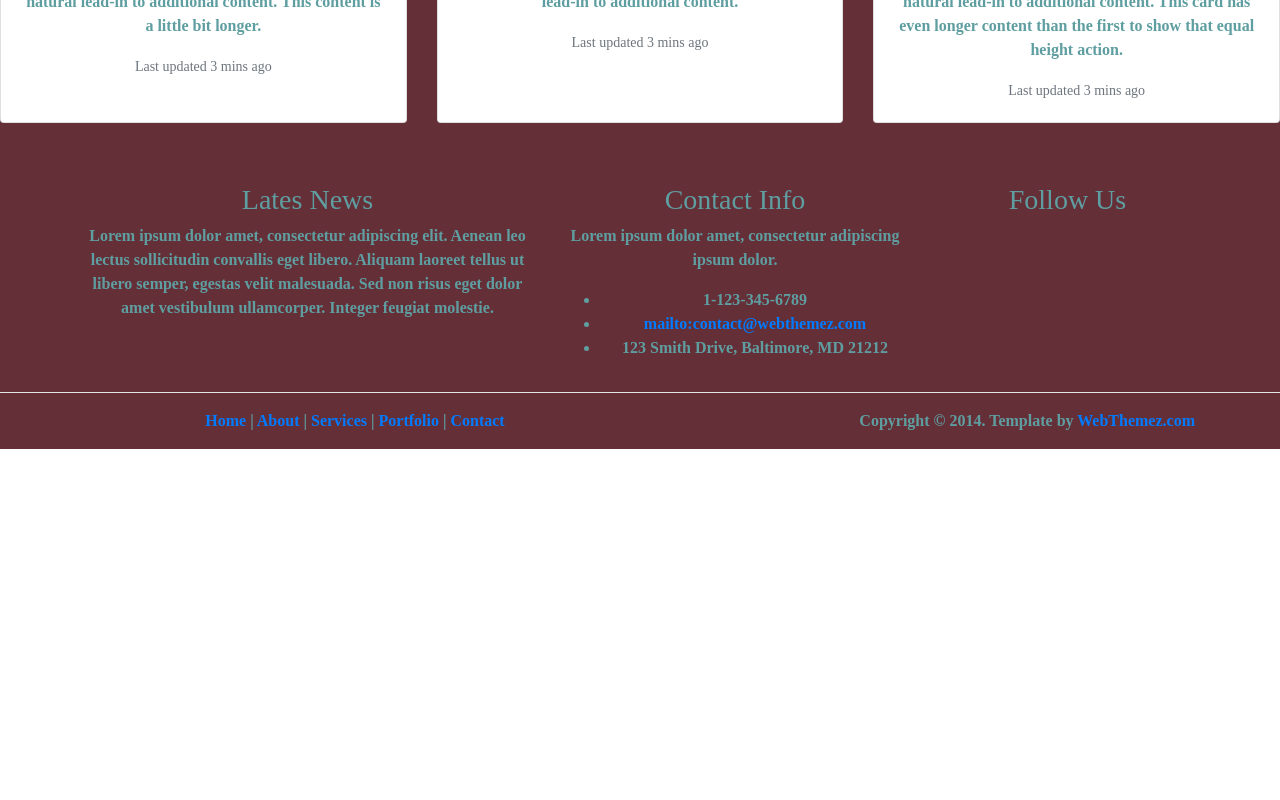
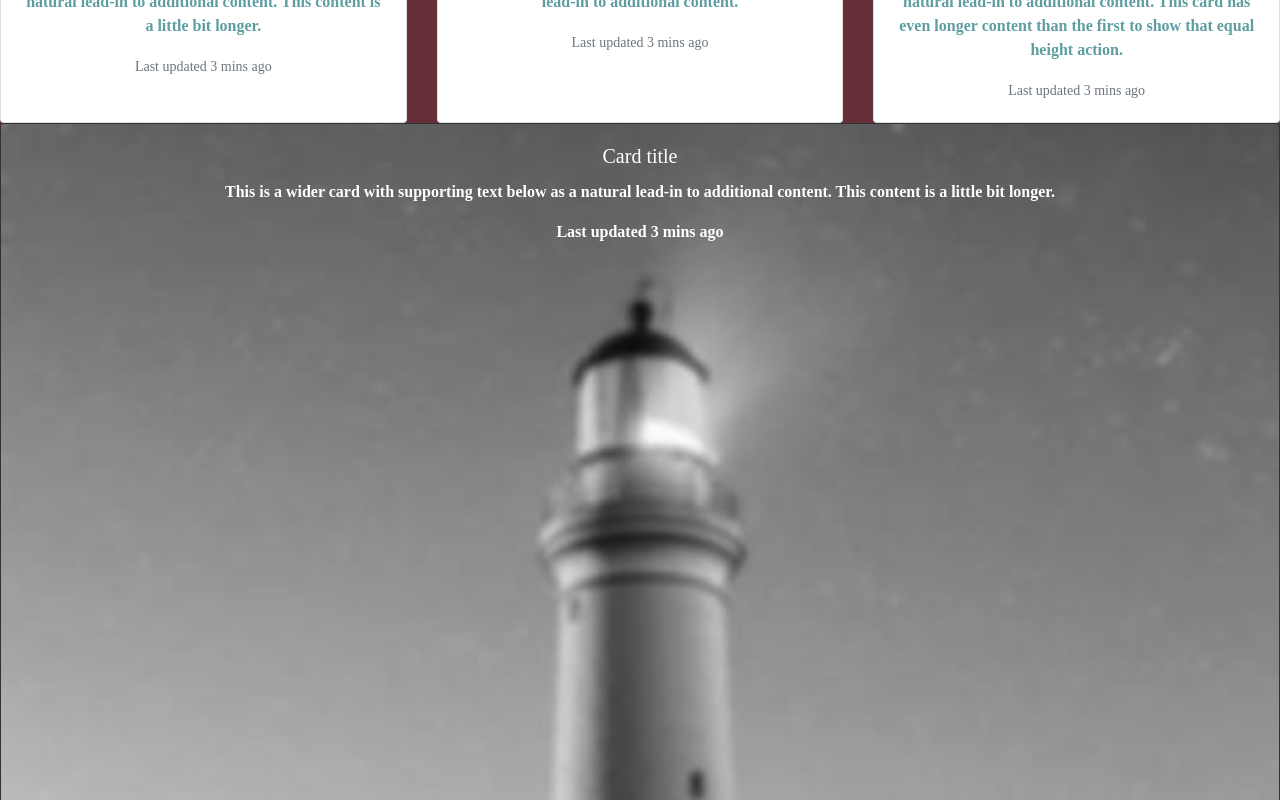
Before and after one commit to biswas-debojyoti/project3, a React (Create React App) app: page / in a window 1280 px wide. Shown: the part 1260-2060 px from the top of the page. Before the commit the page ends 1709 px from the top, so only its background shows below. Built offline with nearby package versions, Linux system fonts and the light colour scheme.

Commit message:
image detail

```diff
--- a/src/Components/Home/Home.js
+++ b/src/Components/Home/Home.js
@@ -67,7 +67,14 @@
         </div>
       </div>
 
-
+      <div class="card bg-dark text-white">
+  <img src={image6} class="card-img" alt="..."/>
+  <div class="card-img-overlay">
+    <h5 class="card-title">Card title</h5>
+    <p class="card-text">This is a wider card with supporting text below as a natural lead-in to additional content. This content is a little bit longer.</p>
+    <p class="card-text">Last updated 3 mins ago</p>
+  </div>
+</div>
 
 
 
```
Also changed, not shown: src/Shere_module/Header/Header.js (indentation only).
